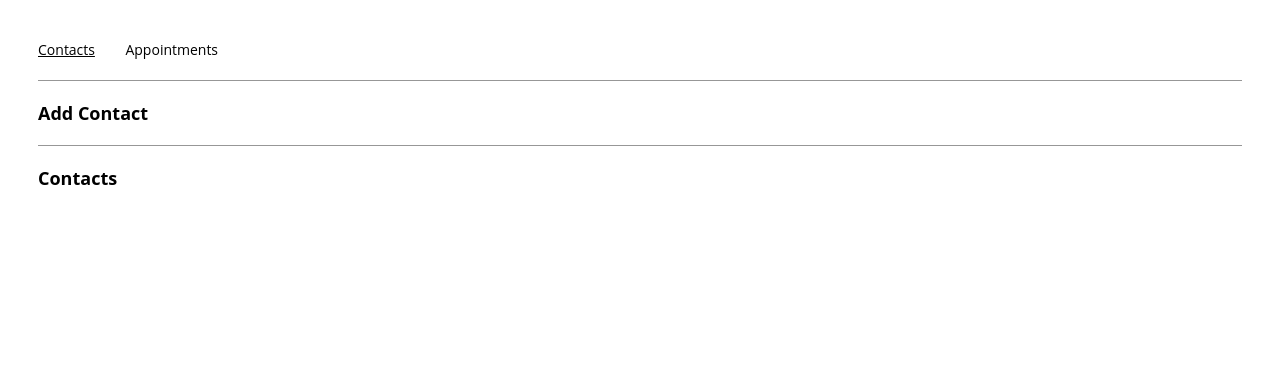
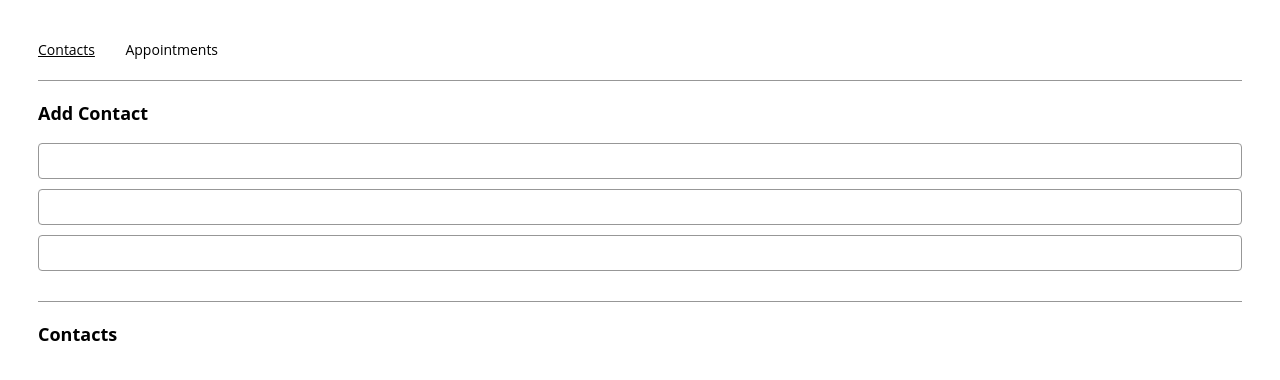
Before and after one commit to Matthew-Mays/react_challenge_start, a React (Create React App) app: page /contacts in a window 1280 px wide. Shown: the top 380 px of the page. Built offline with nearby package versions, Linux system fonts and the light colour scheme.

Commit message:
add input form to ContactsPage

```diff
--- a/src/components/contactForm/ContactForm.js
+++ b/src/components/contactForm/ContactForm.js
@@ -10,6 +10,10 @@
   handleSubmit
 }) => {
   return (
-    ContactForm
+    <form onSubmit={handleSubmit}>
+      <input type='text' value={name} onChange={(e) => setName(e.target.value)} />
+      <input type='tel' value={phone} onChange={(e) => setPhone(e.target.value)} />
+      <input type='email' value={email} onChange={(e) => setEmail(e.target.value)} />
+    </form>
   );
 };
```
